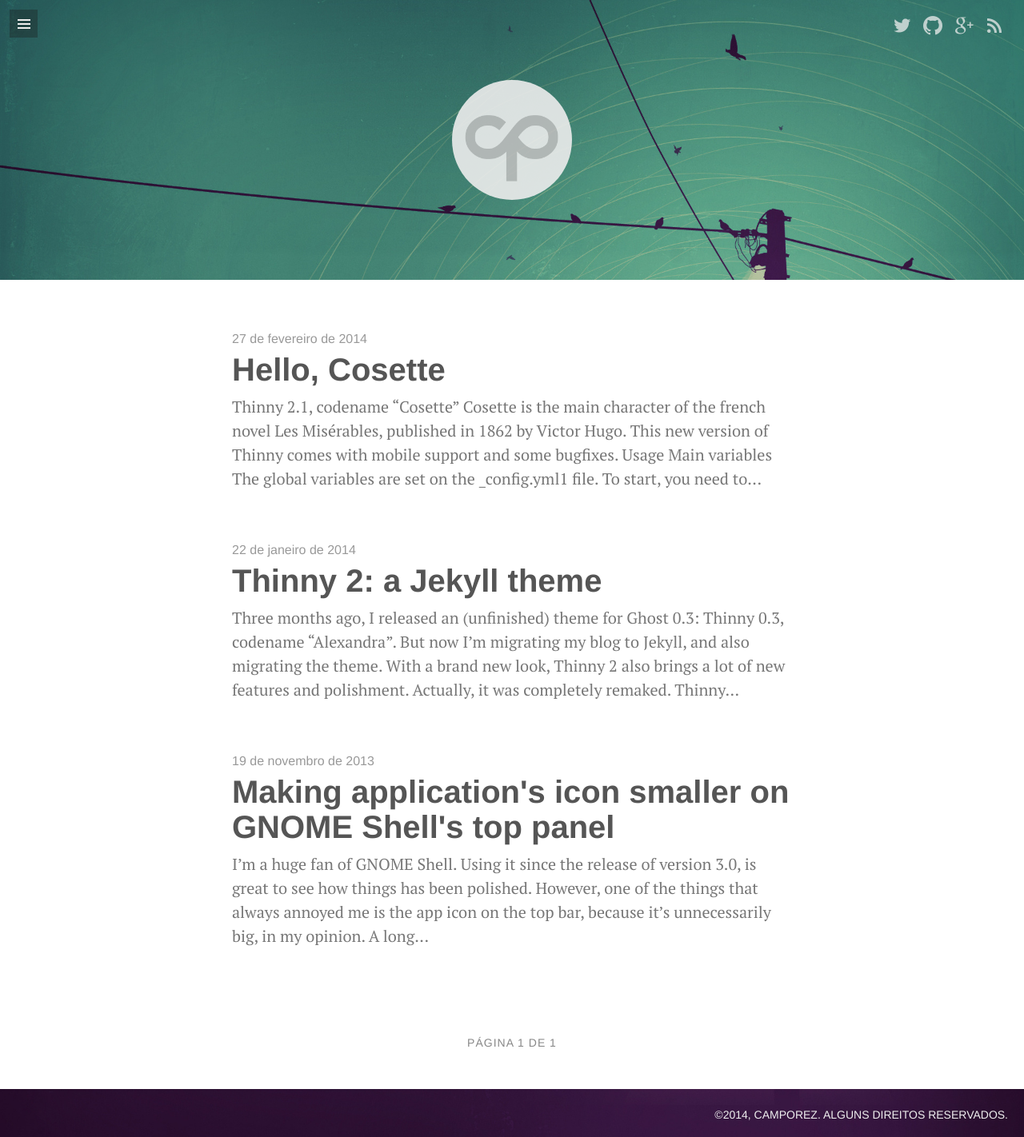
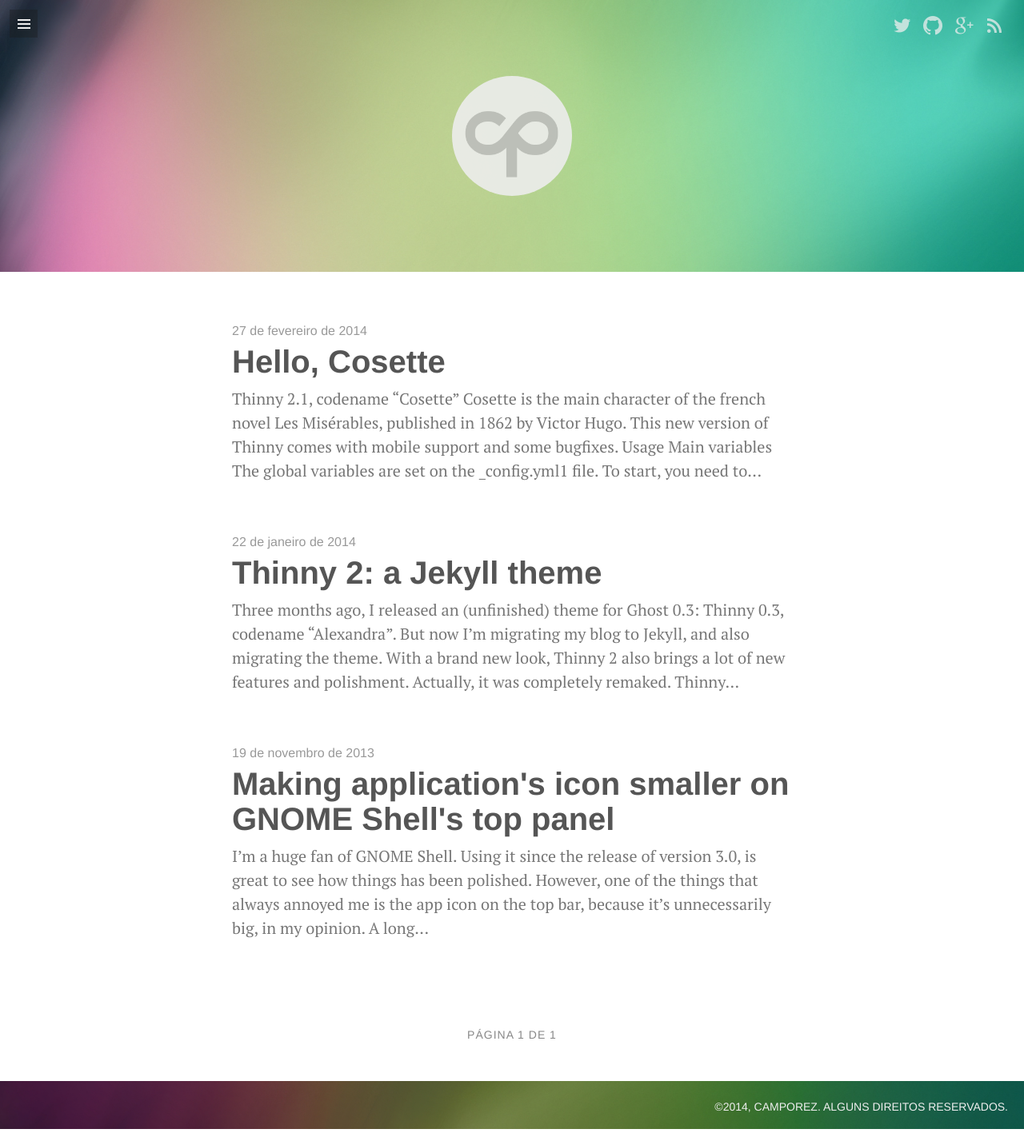
Before and after one commit to nanoshort/nanoshort.github.io, a Jekyll site: the page built from index.html, in a window 1280 px wide. Shown: the whole page at 80% size. Built offline with Jekyll 4.4.1, drawn with Linux system fonts in a browser that asks for light colours; the list of posts is cut into pages by our own code.

Commit message:
Updated site cover and some minor fixes

```diff
--- a/404.html
+++ b/404.html
@@ -10,7 +10,7 @@
 	<p id="404" style="text-align: center; color: #fff; opacity: .75; font-weight: bold;">404</p>
 	<h2 style="text-align: center;">Esta página acaba de descobrir que Darth Vader é seu pai e fugiu para não ser encontrada. Volte para a página inicial.</h2>
 </div>
-<div id="nav-icon" style="bottom: 60px;">
+<div id="nav-icon" style="bottom: 80px;">
 	<a href="{{ site.url }}"><span class="genericon genericon-home"></span></a>
 </div>
 <p class="copyright">&copy;{{ site.time | date: "%Y" }}, <a href="{{ site.copyright.url }}" target="_blank">{{ site.copyright.author }}</a>. <a href="{{ site.copyright.type_url }}" target="_blank">{{ site.copyright.type_title }}</a>.</p>
--- a/_layouts/default.html
+++ b/_layouts/default.html
@@ -8,11 +8,11 @@
 		if ( width > 899 )
 		$( function(){
 		    $.stellar({
-			responsive: true,
 			verticalScrolling: true,
 			horizontalOffset: 0,
 			verticalOffset: 0,
 			positionProperty: 'transform',
+			responsive: true
 		    });
 		});
 		</script>
--- a/_layouts/page.html
+++ b/_layouts/page.html
@@ -2,7 +2,7 @@
 layout: default
 ---
 
-<header class="clean" style="height: 350px; background-image: url({{ site.cover }});" data-stellar-background-ratio="0.5" data-stellar-horizontal-offset="50" data-stellar-vertical-offset="50">
+<header class="clean" style="height: 350px; background-image: url({{ site.cover }}); background-position: top;" data-stellar-background-ratio="0.5" data-stellar-horizontal-offset="50" data-stellar-vertical-offset="0">
 	{% include top.html %}
 	<div id="home-title">
 		<a href="{{ site.url }}">
--- a/_layouts/post.html
+++ b/_layouts/post.html
@@ -3,7 +3,7 @@
 article: true
 ---
 
-<header class="{% if page.dark %}dark{% else %}clean{% endif %}" style="background-image: url({% if page.image %}{{ page.image }}{% else %}{{ site.cover }}{% endif %}); {% if page.background_position %}background-position: {{ page.background_position }};{% endif %}height: 100%;" data-stellar-background-ratio="0.5" data-stellar-horizontal-offset="50" data-stellar-vertical-offset="50">
+<header class="{% if page.dark %}dark{% else %}clean{% endif %}" style="background-image: url({% if page.image %}{{ page.image }}{% else %}{{ site.cover }}{% endif %}); height: 100%;" data-stellar-background-ratio="0.5" data-stellar-horizontal-offset="50" data-stellar-vertical-offset="0">
 	{% if page.video %}
 		<video id="bg-video" preload="auto" autoplay="true" loop="loop" muted="muted" volume="0" data-stellar-ratio="0.5">
 		{% for format in page.video %}
@@ -19,7 +19,7 @@
 		{% endif %}
 		<a class="site-title" href="{{ site.url }}"><img src="{{ site.icon }}" class="site-icon-small">{{ site.title }}</a>, em {{ page.date | date: "%-d de "}}{% assign m = page.date | date: "%-m" %}{% case m %}{% when '1' %}janeiro{% when '2' %}fevereiro{% when '3' %}março{% when '4' %}abril{% when '5' %}maio{% when '6' %}junho{% when '7' %}julho{% when '8' %}agosto{% when '9' %}setembro{% when '10' %}outubro{% when '11' %}novembro{% when '12' %}dezembro{% endcase %}{{ page.date | date: " de %Y" }}
 	</div>
-	<div id="nav-icon" style="bottom: 60px;" data-stellar-ratio="4">
+	<div id="nav-icon" style="bottom: 60px;" data-stellar-ratio="0.5">
 		<a class="scroll" data-speed="1000" href="#article"><span class="genericon genericon-expand"></span></a>
 	</div>
 </header>
@@ -35,7 +35,7 @@
 {% endif %}
 {% for post in site.related_posts limit:1 %}
 <footer class="{% if post.dark %}dark{% else %}clean{% endif %}" style="background-image: url({% if post.image %}{{ post.image }}{% else %}{{ site.cover }}{% endif %}); {% if post.background_position %}background-position: {{ post.background_position }}; {% endif %}height: 75%; min-height: 500px;" data-stellar-background-ratio="0.5" data-stellar-horizontal-offset="50" data-stellar-vertical-offset="50">
-	<div id="nav-icon" style="top: 25px;" data-stellar-ratio="1.1">
+	<div id="nav-icon" style="top: 60px;" data-stellar-ratio="0.8">
 		<a class="scroll" data-speed="1000" href="#article"><span class="genericon genericon-collapse"></span></a>
 	</div>
 	<div id="post-info" data-stellar-ratio="0.5" data-stellar-vertical-offset="120">
--- a/assets/css/default.css
+++ b/assets/css/default.css
@@ -19,7 +19,7 @@
 header, footer {
 	position: relative;
 	background-repeat: no-repeat;
-	background-position: center;
+	background-position: top;
 	background-size: cover;
 	background-attachment: scroll;
 	font-family: "Helvetica Neue", Helvetica, Arial, sans-serif;
--- a/index.html
+++ b/index.html
@@ -3,7 +3,7 @@
 title: Home
 ---
 
-<header class="clean" style="height: 350px; background-image: url({{ site.cover }});" data-stellar-background-ratio="0.5" data-stellar-horizontal-offset="50" data-stellar-vertical-offset="50">
+<header class="clean" style="height: 340px; background-image: url({{ site.cover }});" data-stellar-background-ratio="0.5" data-stellar-horizontal-offset="50" data-stellar-vertical-offset="0">
 	{% include top.html %}
 	<div id="home-title" data-stellar-ratio="0.5">
 		<a href="{{ site.url }}">
```
Also changed, not shown: _drafts/thinny-22-is-here.md (+6 -3 lines), assets/images/cover.jpg, 1 other file.
